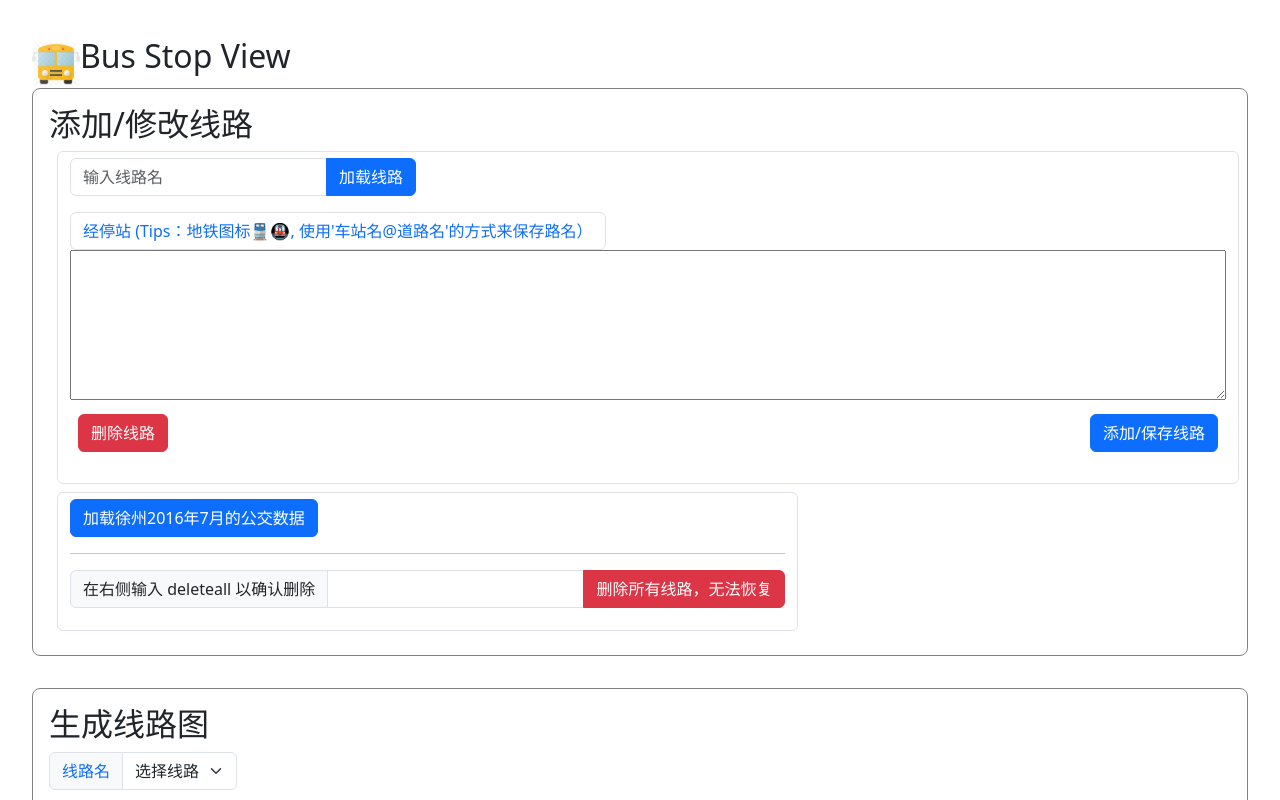
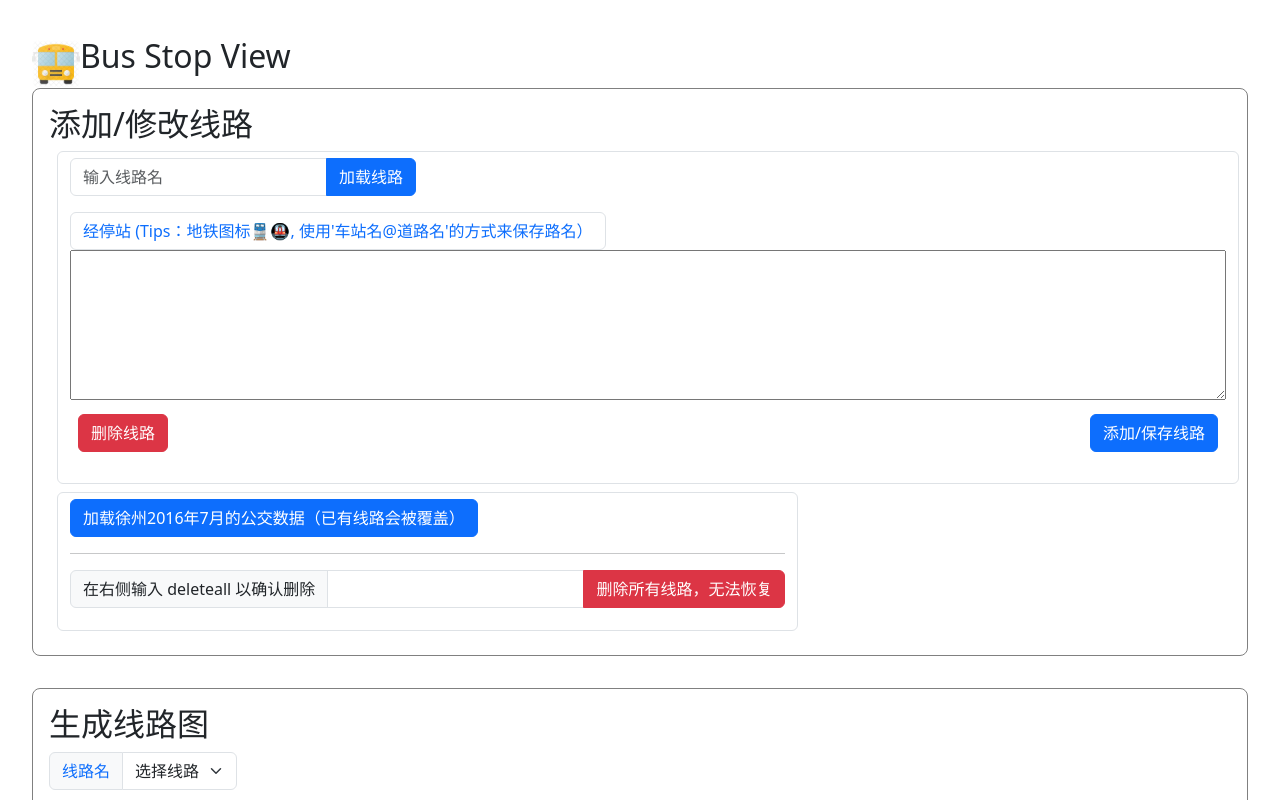
Before and after one commit to z7z8th/bus-stop-view, a Vue app: page / in a window 1280 px wide. Shown: the top 800 px of the page. Built offline with nearby package versions, Linux system fonts and the light colour scheme; what jquery-csv would draw is missing.

Commit message:
fix build date in file name

```diff
--- a/src/components/BusEditLine.vue
+++ b/src/components/BusEditLine.vue
@@ -4,7 +4,7 @@ const emit = defineEmits(['updateBusList'])
 import { ref } from 'vue'
 import { dbAddBusLine, dbDeleteBusLine, dbGetBusStops, dbDeleteAllBusLines } from './BusStopStor.js'
 import { EventBusTool } from './EventBus.js';
-import { addTestData } from './BusTestData.js';
+import { addBusTestData } from './BusTestData.js';
 
 const eventBus = EventBusTool.getEventBus()
 eventBus.subscribe('line-change', (bname) => { busName.value = bname; loadBusStopList() })
@@ -107,7 +107,8 @@ function deleteAll() {
         </div>
     </div>
     <div class="form-control m-2">
-        <button class="btn btn-primary" @click="() => addTestData(saveLineStr)">加载徐州2016年7月的公交数据</button><br>
+        <button class="btn btn-primary"
+            @click="() => addBusTestData(saveLineStr)">加载徐州2016年7月的公交数据（已有线路会被覆盖）</button><br>
         <hr>
         <div class="input-group mb-3">
             <label class="input-group-text" for="confirmClear">在右侧输入 deleteall 以确认删除 </label>
--- a/src/components/BusTestData.js
+++ b/src/components/BusTestData.js
@@ -10,13 +10,13 @@ let testData = {
   //   // '': '',
 }
 
-function addTestData(addFn) {
+function addBusTestData(addFn) {
   for (let bname of Object.keys(testData)) {
     addFn(bname, testData[bname])
   }
 }
 
-export { addTestData }
+export { addBusTestData }
 
 function parseBusInfo(bstr) {
   let lines = csv.toArrays(bstr, { separator: '|', delimiter: '"' })
--- a/vite.config.js
+++ b/vite.config.js
@@ -15,7 +15,7 @@ async function postBuildCommands() {
 
   let git_rev = execSync('git rev-parse --short HEAD')
   let date = new Date() //('yyyy.MM.dd-hh.mm.ss-TT')
-  date = `${date.getFullYear()}${date.getMonth().toString().padStart(2, '0')}${date.getDay().toString().padStart(2, '0')}-${date.getHours().toString().padStart(2, '0')}${date.getMinutes().toString().padStart(2, '0')}${date.getSeconds().toString().padStart(2, '0')}`
+  date = `${date.getFullYear()}${(date.getMonth() + 1).toString().padStart(2, '0')}${date.getDate().toString().padStart(2, '0')}-${date.getHours().toString().padStart(2, '0')}${date.getMinutes().toString().padStart(2, '0')}${date.getSeconds().toString().padStart(2, '0')}`
   let basename = `bus-stop-view-${git_rev.toString().trim()}-${date}`
 
   let output = execSync(`set -e;
```
